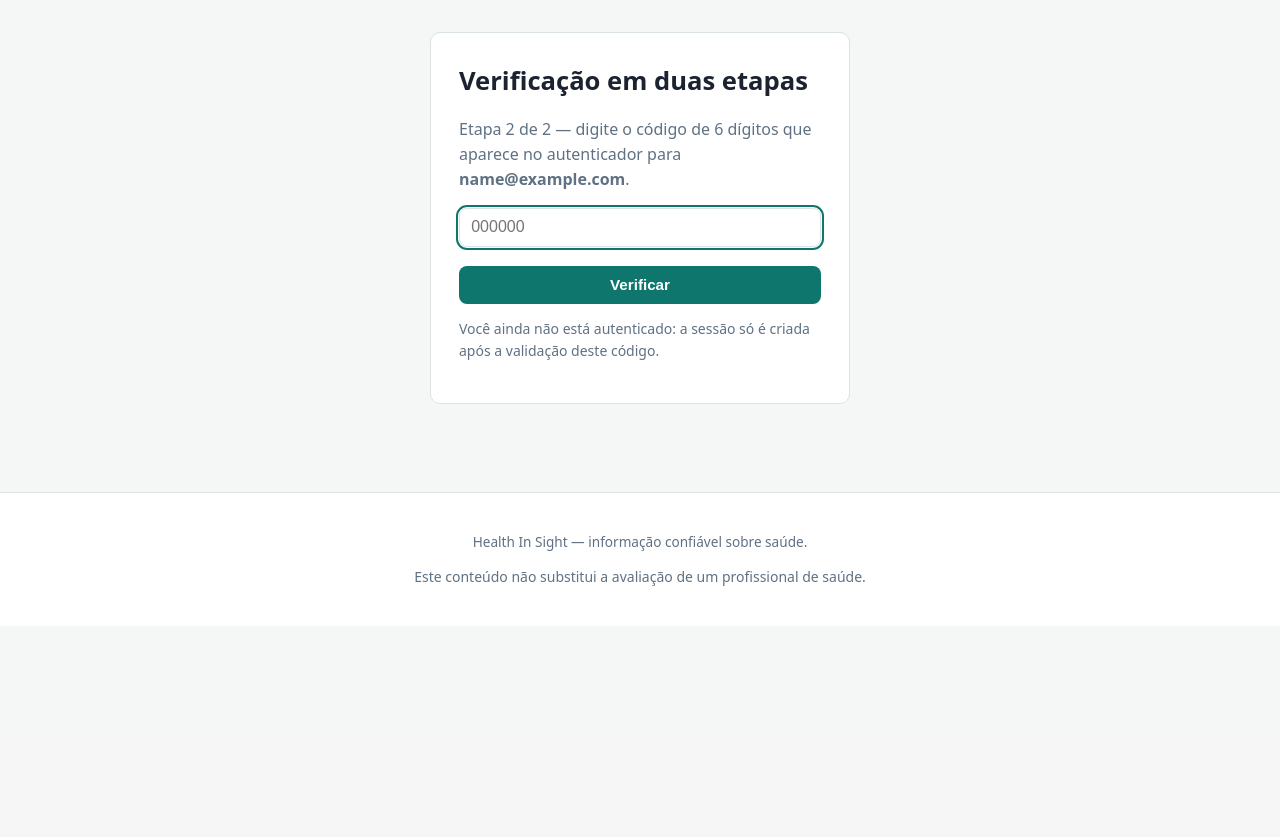
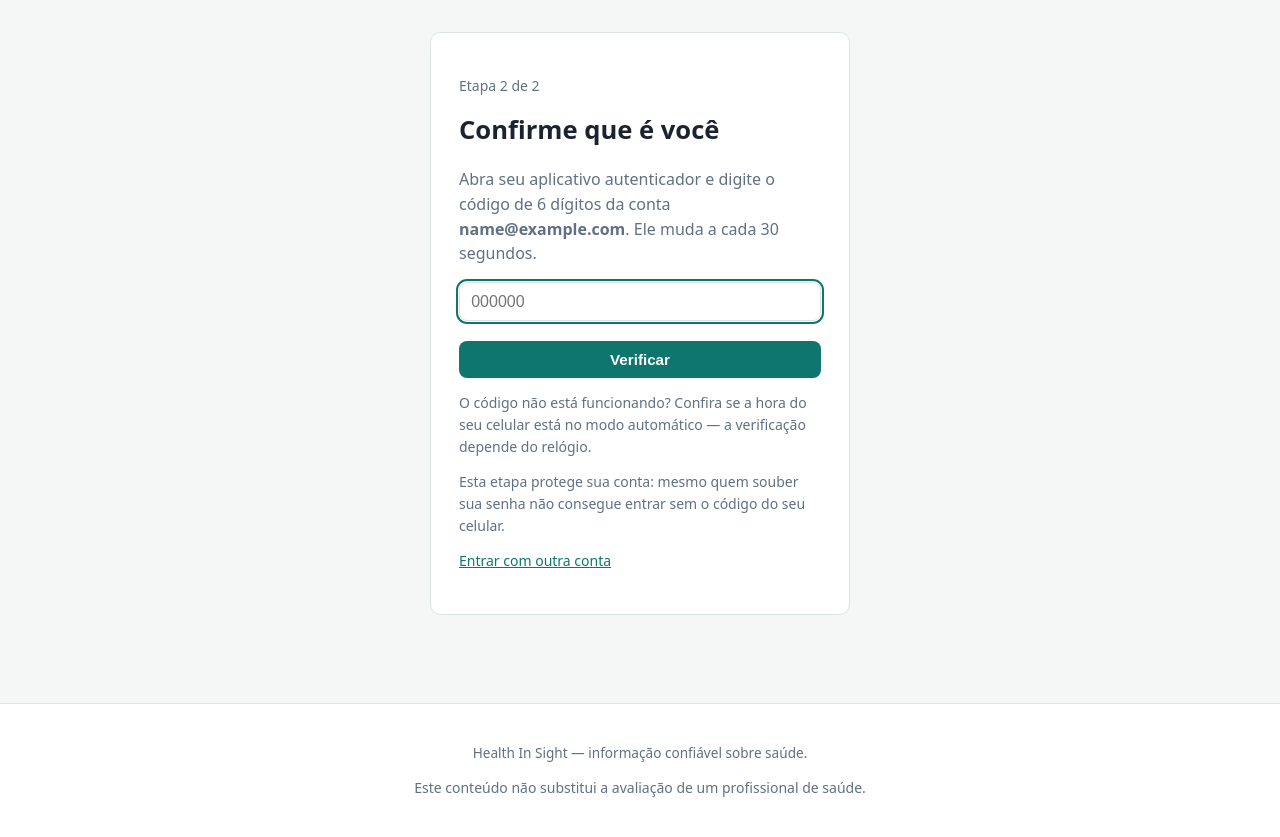
Before and after one commit to Guilheslherme/projeto_politicas_seguranca, a Django app: template templates/accounts/otp_verify.html in a window 1280 px wide. Shown: the part 62-899 px from the top of the page. Before the commit the page ends 648 px from the top, so only its background shows below. Run offline with Django 5.2, Linux system fonts and the light colour scheme; tables that the repository leaves empty hold one stand-in row (values such as "Sample post"); the template is opened without the code that fills it: values that come from a table or form of the project are taken from there, most other values are stand-ins (such as "Sample title", 1, 10 or a date in 2020).

Commit message:
melhora os textos das telas de 2FA

```diff
--- a/templates/accounts/otp_setup.html
+++ b/templates/accounts/otp_setup.html
@@ -1,12 +1,12 @@
 {% extends "base.html" %}
-{% block title %}Ativar verificação em Dois Fatores (2FA){% endblock %}
+{% block title %}Ativar Verificação Dois Fatores (2FA){% endblock %}
 
 {% block content %}
 <div class="card card-narrow">
-  <h1>Ativar verificação em Dois Fatores (2FA)</h1>
+  <h1>Ativar Verificação Dois Fatores (2FA)</h1>
 
   <ol class="steps">
-    <li>Instale um aplicativo de autentifição.</li>
+    <li>Instale um aplicativo de autentificação.</li>
     <li>Escaneie o QR code abaixo.</li>
     <li>Digite o código de 6 digitos para confirmar.</li>
   </ol>
--- a/templates/accounts/otp_verify.html
+++ b/templates/accounts/otp_verify.html
@@ -3,10 +3,12 @@
 
 {% block content %}
 <div class="card card-narrow">
-  <h1>Verificação em duas etapas</h1>
+  <p class="muted small">Etapa 2 de 2</p>
+  <h1>Confirme que é você</h1>
+
   <p class="muted">
-    Etapa 2 de 2 &mdash; digite o código de 6 dígitos que aparece no
-    autenticador para <strong>{{ email }}</strong>.
+    Abra seu aplicativo autenticador e digite o código de 6 dígitos da conta
+    <strong>{{ email }}</strong>. Ele muda a cada 30 segundos.
   </p>
 
   <form method="post" novalidate>
@@ -17,8 +19,17 @@
   </form>
 
   <p class="muted small">
-    Você ainda não está autenticado: a sessão só é criada após a validação
-    deste código.
+    O código não está funcionando? Confira se a hora do seu celular está no
+    modo automático &mdash; a verificação depende do relógio.
+  </p>
+
+  <p class="muted small">
+    Esta etapa protege sua conta: mesmo quem souber sua senha não consegue
+    entrar sem o código do seu celular.
+  </p>
+
+  <p class="small">
+    <a href="{% url 'accounts:login' %}">Entrar com outra conta</a>
   </p>
 </div>
 {% endblock %}
```
